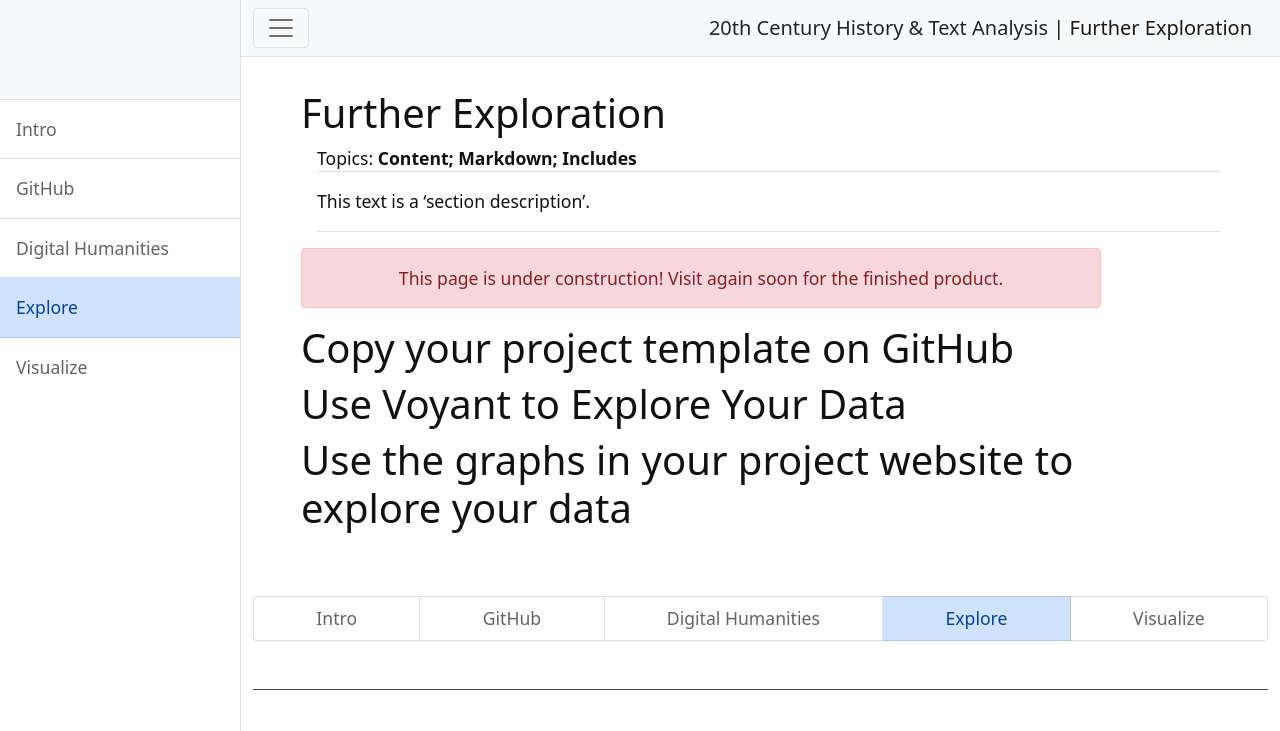
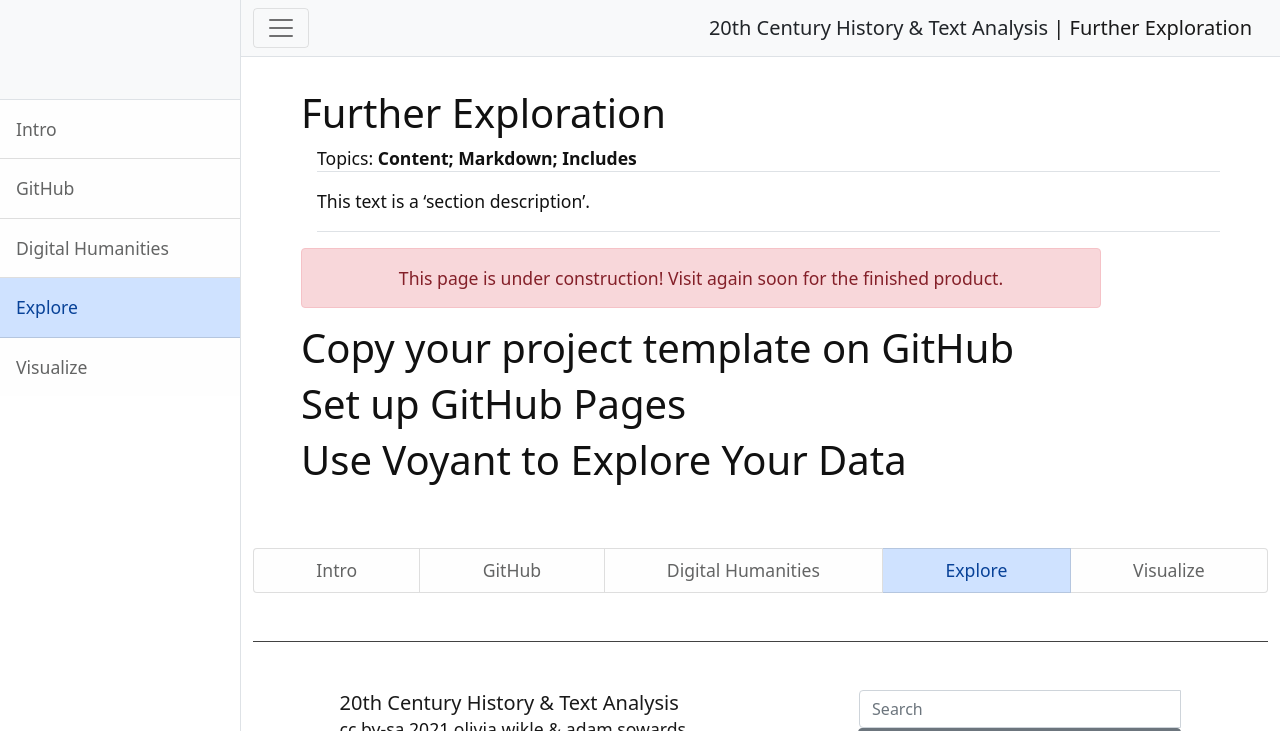
Before and after one commit to learn-static/hist-320, a Jekyll site: the page built from content/3-explore.md, in a window 1280 px wide, cut to the strip 0-731 px from the top of the page. Built offline with Jekyll 4.4.1, drawn with Linux system fonts in a browser that asks for light colours.

Commit message:
next steps

```diff
--- a/content/3-explore.md
+++ b/content/3-explore.md
@@ -12,6 +12,6 @@ description: >
 
 # Copy your project template on GitHub
 
+# Set up GitHub Pages
+
 # Use Voyant to Explore Your Data
-
-# Use the graphs in your project website to explore your data
```
Also changed, not shown: content/4-visualize.md (+2 -0 lines).
